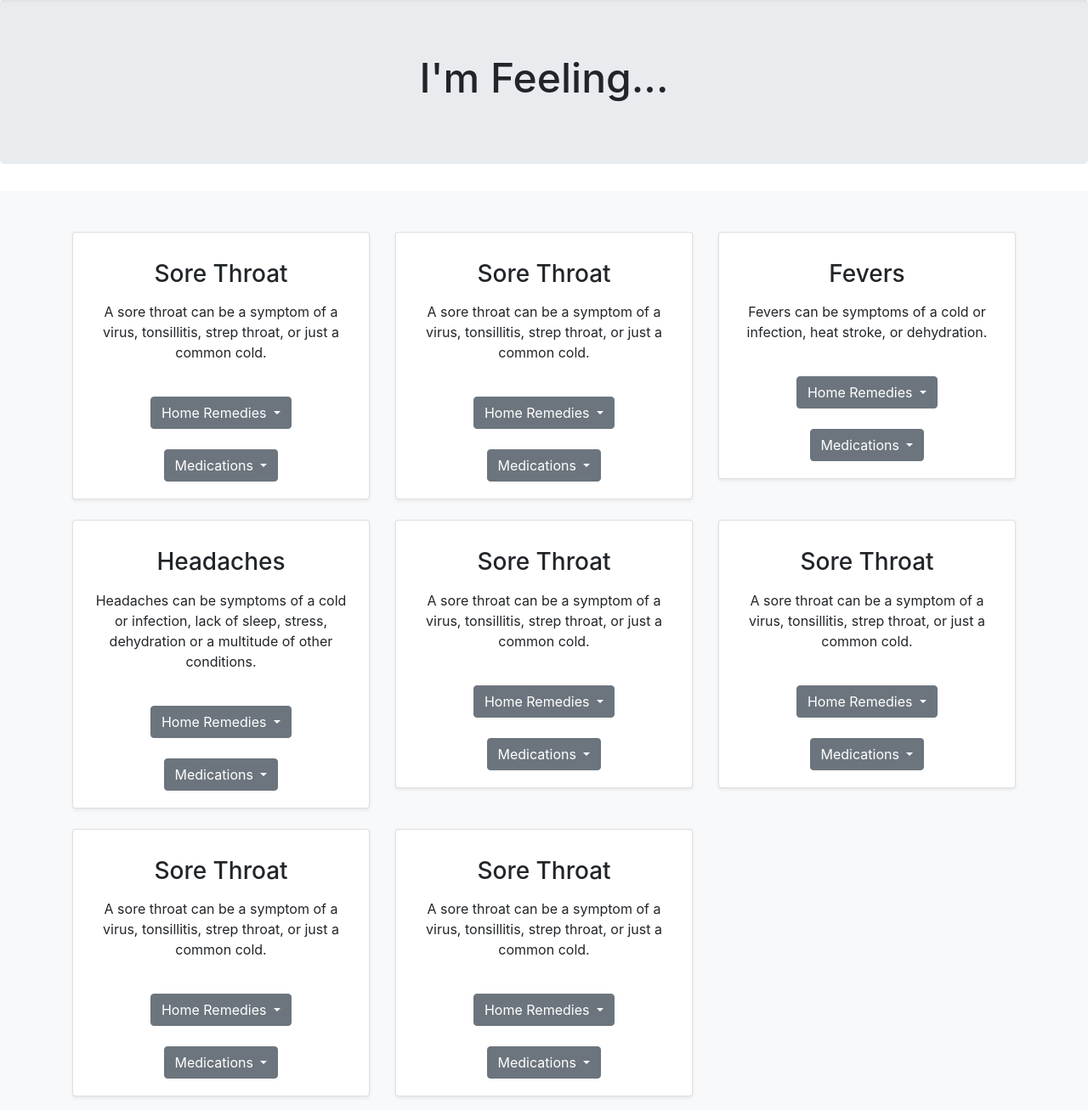
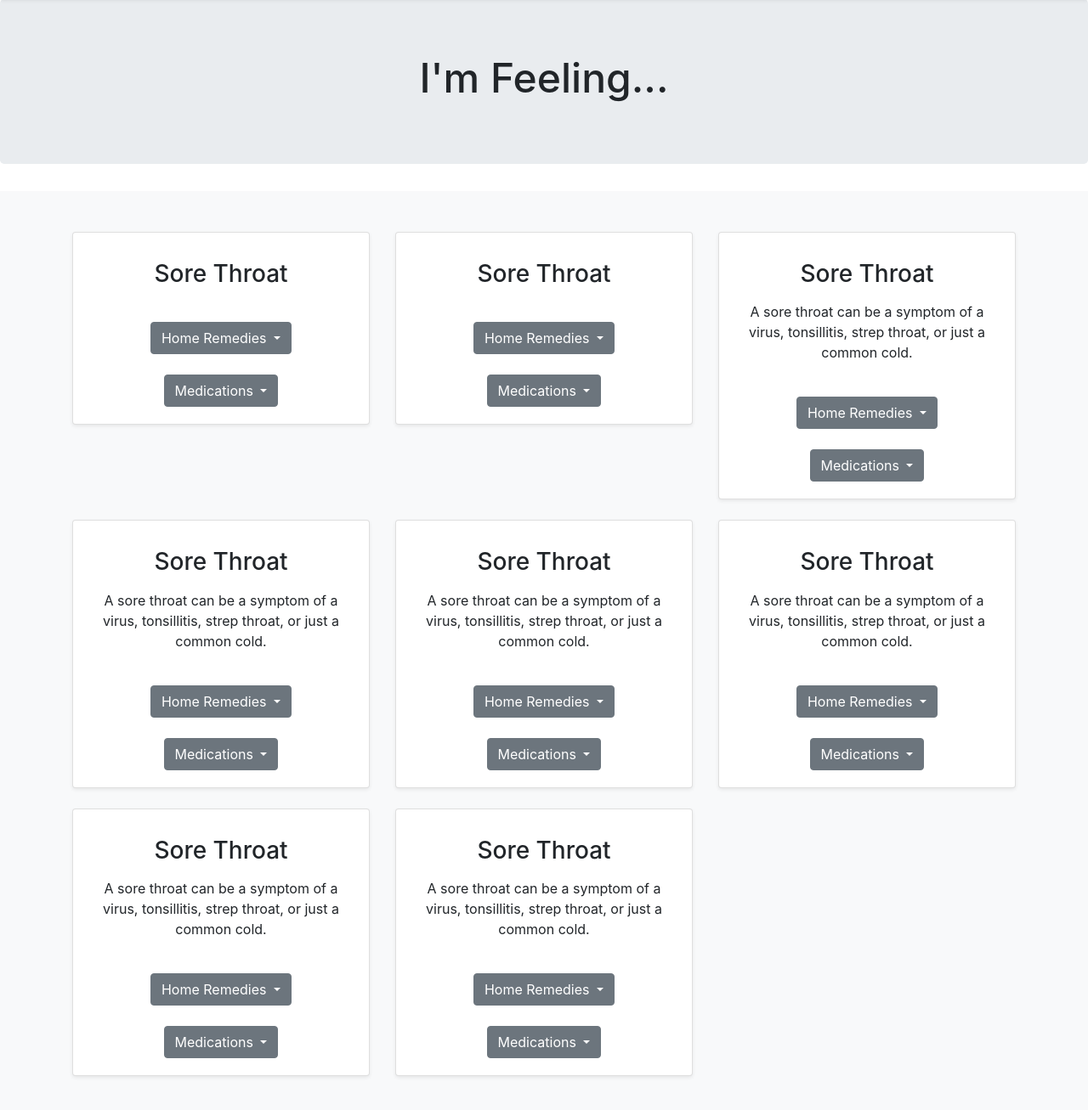
Before and after one commit to christinawanggg/swat-hackathon-mlh, a Django app: page / in a window 1280 px wide. Shown: the part 57-1364 px from the top of the page at 85% size. Run offline with Django 3.2, Linux system fonts and the light colour scheme; some libraries are stand-ins or nearby versions.

Commit message:
Update home.html

```diff
--- a/home/templates/symptoms/home.html
+++ b/home/templates/symptoms/home.html
@@ -96,14 +96,14 @@
           <div class="card mb-4 shadow-sm">
             <div class="card-body">
               <p class="card-title"><h3 align="center">Sore Throat</h3></p>
-              <p class="card-text" align="center">A sore throat can be a symptom of a virus, tonsillitis, strep throat, or just a common cold.</p>
+              <!--<p class="card-text" align="center">A sore throat can be a symptom of a virus, tonsillitis, strep throat, or just a common cold.</p>-->
                <br><div class="dropdown" align="center">
                  <button class="btn btn-secondary dropdown-toggle" type="button" id="dropdownMenuButton" data-toggle="dropdown" aria-haspopup="true" aria-expanded="false">
                    Home Remedies
                  </button>
                  <div class="dropdown-menu" aria-labelledby="dropdownMenuButton">
                    <a class="dropdown-text"> <h6 style="padding-right: 5px; padding-left: 5px; padding-top: 5px; padding-bottom: 5px">
-                    One common home remedy is to gargle with warm salt water to reduce swelling and loosen mucus. Applying a cold cloth to the throat may also bring relief and combat the infection.
+                    The first thing to do when you’re stung is to remove the stinger, if any remains. Use a knife blade to pull it out; if you use your fingers you may squeeze in more poison. One home remedy is to apply a paste of baking soda and water on the affected area. If you are out in the woods you may also spread mud on the sting. Also consider applying an ice pack to relieve irritation
                   </h6></a>
                  </div>
                </div>
@@ -114,7 +114,7 @@
                  </button>
                  <div class="dropdown-menu" aria-labelledby="dropdownMenuButton">
                    <a class="dropdown-text"> <h6 style="padding-right: 5px; padding-left: 5px; padding-top: 5px; padding-bottom: 5px">
-                     Over the counter medications include Advil, throat lozenges and other nonsteroidal anti-inflammatory drugs (NSAIDs), which reduce swelling and inflammation.
+                     Use a hydrocortisone ointment such as AfterBite to soothe irritation or take Tylenol or Ibuprofen to relieve the pain and swelling.
                  </div>
                </div>
             </div>
@@ -122,6 +122,36 @@
         </div>
 
         <!--Burns-->
+        <div class="col-md-4">
+          <div class="card mb-4 shadow-sm">
+            <div class="card-body">
+              <p class="card-title"><h3 align="center">Sore Throat</h3></p>
+              <!--<p class="card-text" align="center">A sore throat can be a symptom of a virus, tonsillitis, strep throat, or just a common cold.</p>-->
+               <br><div class="dropdown" align="center">
+                 <button class="btn btn-secondary dropdown-toggle" type="button" id="dropdownMenuButton" data-toggle="dropdown" aria-haspopup="true" aria-expanded="false">
+                   Home Remedies
+                 </button>
+                 <div class="dropdown-menu" aria-labelledby="dropdownMenuButton">
+                   <a class="dropdown-text"> <h6 style="padding-right: 5px; padding-left: 5px; padding-top: 5px; padding-bottom: 5px">
+                    For a first degree burn, a home remedy is to run burned area under cool, flowing water, and apply aloe vera to affected area.
+                  </h6></a>
+                 </div>
+               </div>
+               <br>
+               <div class="dropdown" align="center">
+                 <button class="btn btn-secondary dropdown-toggle" type="button" id="dropdownMenuButton" data-toggle="dropdown" aria-haspopup="true" aria-expanded="false">
+                   Medications
+                 </button>
+                 <div class="dropdown-menu" aria-labelledby="dropdownMenuButton">
+                   <a class="dropdown-text"> <h6 style="padding-right: 5px; padding-left: 5px; padding-top: 5px; padding-bottom: 5px">
+                     Some over the counter medications are a burn ointment such as neosporin to treat a mild burn
+                 </div>
+               </div>
+            </div>
+          </div>
+        </div>
+
+        <!--Fevers-->
         <div class="col-md-4">
           <div class="card mb-4 shadow-sm">
             <div class="card-body">
@@ -151,19 +181,20 @@
           </div>
         </div>
 
-        <!--Fevers-->
+
+        <!--Headaches-->
         <div class="col-md-4">
           <div class="card mb-4 shadow-sm">
             <div class="card-body">
-              <p class="card-title"><h3 align="center">Fevers</h3></p>
-              <p class="card-text" align="center">Fevers can be symptoms of a cold or infection, heat stroke, or dehydration.</p>
-               <br><div class="dropdown" align="center">
+              <p class="card-title"><h3 align="center">Sore Throat</h3></p>
+              <p class="card-text" align="center">A sore throat can be a symptom of a virus, tonsillitis, strep throat, or just a common cold.</p>
+              <br> <div class="dropdown" align="center">
                  <button class="btn btn-secondary dropdown-toggle" type="button" id="dropdownMenuButton" data-toggle="dropdown" aria-haspopup="true" aria-expanded="false">
                    Home Remedies
                  </button>
                  <div class="dropdown-menu" aria-labelledby="dropdownMenuButton">
                    <a class="dropdown-text"> <h6 style="padding-right: 5px; padding-left: 5px; padding-top: 5px; padding-bottom: 5px">
-                    Some home remedies for fevers include immersing your body in lukewarm water or putting an icepack on your forehead to lower your body temperature.  You can also take vitamin C to boost your immune system.  It is also important to drink plenty of fluids when you have a fever, as you may become dehydrated from sweating and chills.
+                    One common home remedy is to gargle with warm salt water to reduce swelling and loosen mucus. Applying a cold cloth to the throat may also bring relief and combat the infection.
                   </h6></a>
                  </div>
                </div>
@@ -174,38 +205,7 @@
                  </button>
                  <div class="dropdown-menu" aria-labelledby="dropdownMenuButton">
                    <a class="dropdown-text"> <h6 style="padding-right: 5px; padding-left: 5px; padding-top: 5px; padding-bottom: 5px">
-                     Some over the counter medications to treat fevers are Advil, Asprin, and Aleve, which are all anti-inflammatories that reduce fever and pain.  It is important to ensure that you do not take more than one of these medications concurrently, and drinking alcohol while on these medications may increase your risk of stomach bleeding.  Another class of medication includes Tylenol and DayQuil, which contains Acetaminophen, which is another pain reliever and fever reducer.  While you are taking acetaminophen, you cannot drink alcohol, as this combination can cause serious damage to your liver.
-                 </div>
-               </div>
-            </div>
-          </div>
-        </div>
-
-
-        <!--Headaches-->
-        <div class="col-md-4">
-          <div class="card mb-4 shadow-sm">
-            <div class="card-body">
-              <p class="card-title"><h3 align="center">Headaches</h3></p>
-              <p class="card-text" align="center">Headaches can be symptoms of a cold or infection, lack of sleep, stress, dehydration or a multitude of other conditions.</p>
-              <br> <div class="dropdown" align="center">
-                 <button class="btn btn-secondary dropdown-toggle" type="button" id="dropdownMenuButton" data-toggle="dropdown" aria-haspopup="true" aria-expanded="false">
-                   Home Remedies
-                 </button>
-                 <div class="dropdown-menu" aria-labelledby="dropdownMenuButton">
-                   <a class="dropdown-text"> <h6 style="padding-right: 5px; padding-left: 5px; padding-top: 5px; padding-bottom: 5px">
-                    Some home remedies for headaches include sleeping to alleviate stress and lack of sleep.  It is also important to stay hydrated to prevent dehydration.  A warm or cold compress can also be used on the neck to alleviate neck pain.  Because headaches are a symptom of a multitude of conditions, it may be fruitful to try to treat the potential cause of the headache directly.
-                  </h6></a>
-                 </div>
-               </div>
-               <br>
-               <div class="dropdown" align="center">
-                 <button class="btn btn-secondary dropdown-toggle" type="button" id="dropdownMenuButton" data-toggle="dropdown" aria-haspopup="true" aria-expanded="false">
-                   Medications
-                 </button>
-                 <div class="dropdown-menu" aria-labelledby="dropdownMenuButton">
-                   <a class="dropdown-text"> <h6 style="padding-right: 5px; padding-left: 5px; padding-top: 5px; padding-bottom: 5px">
-                     Some over the counter medications to treat headaches are Advil, Asprin, and Aleve, which are all anti-inflammatories that reduce fever and pain.  It is important to ensure that you do not take more than one of these medications concurrently, and drinking alcohol while on these medications may increase your risk of stomach bleeding.  Another class of medication to treat includes Tylenol and DayQuil, which contains Acetaminophen, which is another pain reliever and fever reducer.  While you are taking acetaminophen, you cannot drink alcohol, as this combination can cause serious damage to your liver.
+                     Over the counter medications include Advil, throat lozenges and other nonsteroidal anti-inflammatory drugs (NSAIDs), which reduce swelling and inflammation.
                  </div>
                </div>
             </div>
```
